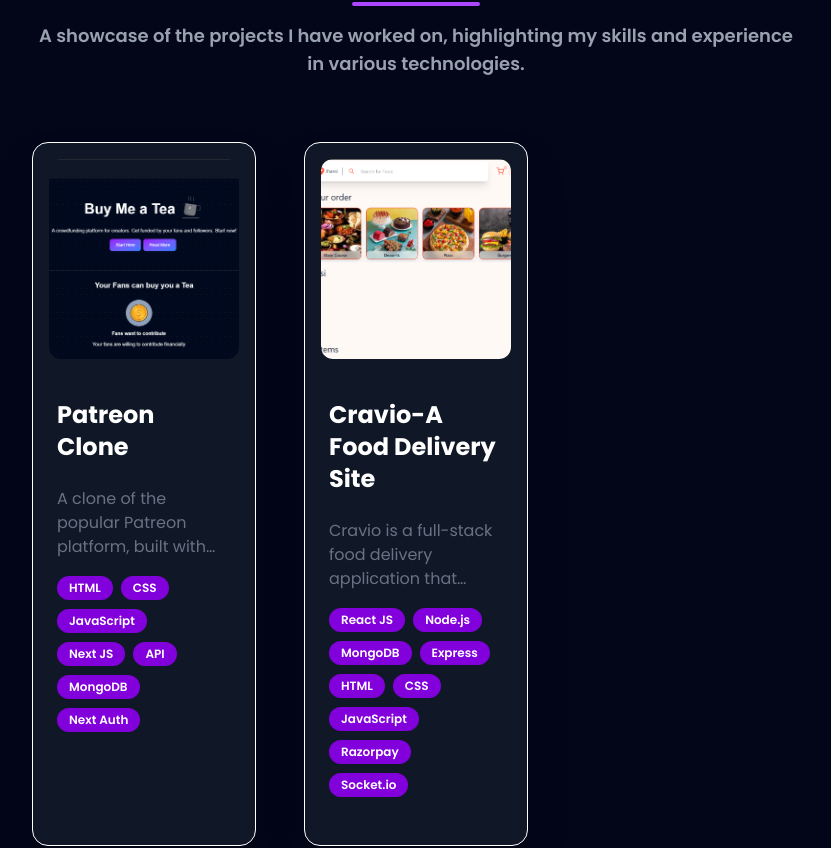
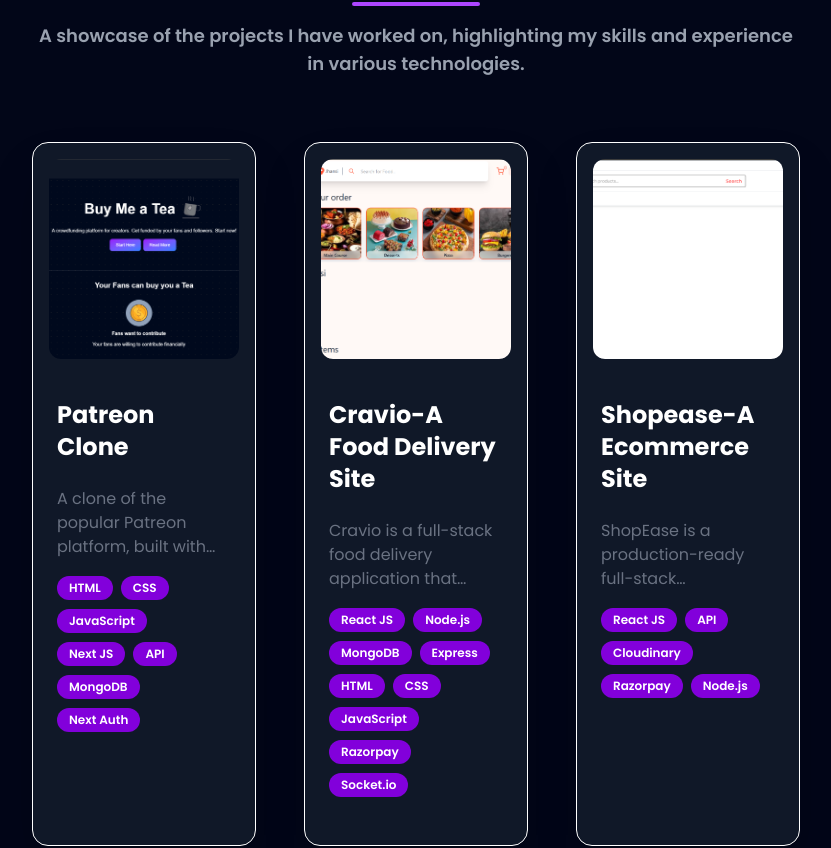
Before and after one commit to Utkarsh0983/portfolio, a React (Vite) app in the folder Portfolio/: page / in a window 1280 px wide. Shown: the part 2297-3145 px from the top of the page, without its empty margins (224-1055 px from the left). Built offline with nearby package versions, Linux system fonts and the light colour scheme.

Commit message:
Update constants.js

```diff
--- a/Portfolio/src/constants.js
+++ b/Portfolio/src/constants.js
@@ -44,8 +44,8 @@
 // Project Section Logo's
 import imagetea from './assets/work_logo/imagetea.png';
 import cravio from './assets/work_logo/cravio.png';
-// import movierecLogo from './assets/work_logo/movie_rec.png';
-// import taskremLogo from './assets/work_logo/task_rem.png';
+import shopease from './assets/work_logo/shopease.png';
+import Admin_dashboard from './assets/work_logo/Admin_dashboard.png';
 // import npmLogo from './assets/work_logo/npm.png';
 // import webverLogo from './assets/work_logo/web_dig.png';
 // import cmLogo from './assets/work_logo/cm.png';
@@ -218,26 +218,26 @@
       github: "https://github.com/Utkarsh0983/Cravio",
       webapp: "https://cravio-wo9h.onrender.com",
     },
-//     {
-//       id: 2,
-//       title: "Movie Recommendation App",
-//       description:
-//         "A React-based web application that provides movie recommendations based on different criteria, such as genres, user preferences, and popular trends. The intuitive design and smooth experience make it a go-to app for movie enthusiasts.",
-//       image: movierecLogo,
-//       tags: ["React JS", "API", "HTML", "CSS", "JavaScript"],
-//       github: "https://github.com/codingmastr/Movie-Recommendation-App",
-//       webapp: "https://movie-recommendation-app-jet.vercel.app/",
-//     },
-//     {
-//       id: 3,
-//       title: "Email Validator NPM Package",
-//       description:
-//         "An efficient and customizable NPM package for validating email addresses. Built using React.js and Node.js, it provides robust validation features to help developers ensure that email inputs meet required formats and standards.",
-//       image: npmLogo,
-//       tags: ["React JS", "Node.js", "NPM", "Validation"],
-//       github: "https://github.com/codingmastr/cmtk-email-validator",
-//       webapp: "https://www.npmjs.com/package/cmtk-email-validator",
-//     },
+    {
+      id: 2,
+      title: "Shopease-A Ecommerce Site",
+      description:
+        "ShopEase is a production-ready full-stack eCommerce platform designed to provide a seamless online shopping experience. The user application allows customers to browse products, manage cart and wishlist, apply coupons, make secure payments, and track orders — all with a responsive, modern UI.The application is fully deployed and optimized for real-world usage.",
+      image: shopease,
+      tags: ["React JS", "API", "Cloudinary", "Razorpay", "Node.js"],
+      github: "https://github.com/Utkarsh0983/ShopEase",
+      webapp: "https://shop-ease-tau-two.vercel.app/",
+    },
+    {
+      id: 3,
+      title: "Admin Dashboard- For Ecommerce Site",
+      description:
+        "The ShopEase Admin Dashboard is a complete eCommerce management system designed to handle product inventory, order management, user activity, and business analytics in real time.It provides a centralized interface for store administrators to efficiently manage operations, track performance metrics, and monitor revenue — all through a responsive and secure dashboard.",
+      image: Admin_dashboard,
+      tags: ["React JS", "Node.js", "Cloudinary", "Razorpay"],
+      github: "https://github.com/Utkarsh0983/ShopEase",
+      webapp: "https://shop-ease-ea2g.vercel.app/",
+    },
 //     {
 //       id: 4,
 //       title: "Task Reminder Chrome Extension Tool",
```
